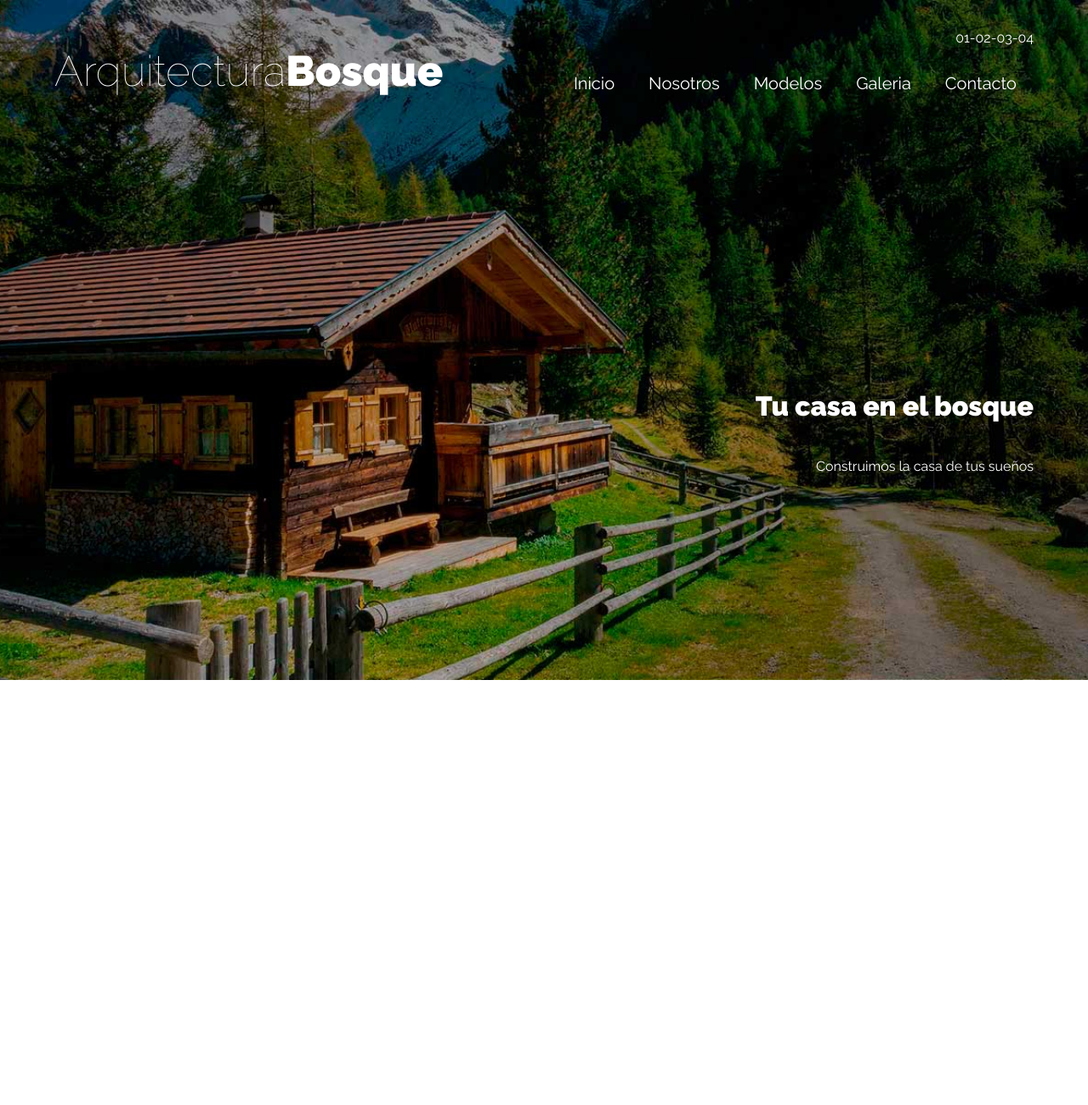
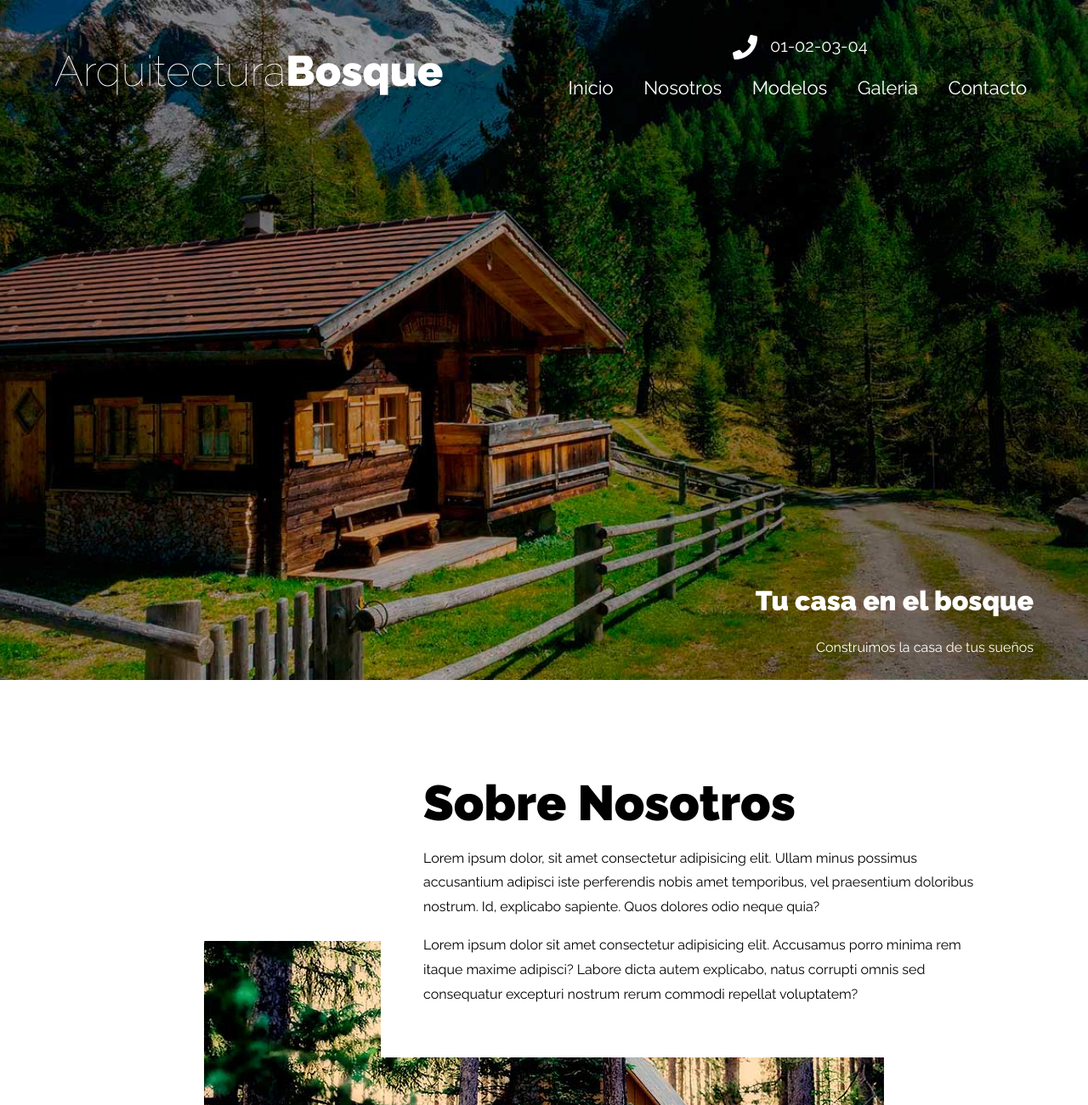
Before and after one commit to Davidkuguk/forest-architecture, a plain HTML site: page index.html in a window 1280 px wide. Shown: the top 1300 px of the page at 85% size. Before the commit the page ends 800 px from the top, so only its background shows below. Drawn offline with nearby package versions, Linux system fonts and the light colour scheme.

Commit message:
se acomoda el slogan y se redimenciona la imagen

```diff
--- a/css/style.css
+++ b/css/style.css
@@ -77,7 +77,7 @@ img {
   background-image: url(../img/hero.jpg);
   background-repeat: no-repeat;
   background-size: cover;
-  background-position: center;
+  background-position: center center;
   padding: 5rem 0;
   color: var(--blanco);
 }
@@ -85,11 +85,14 @@ img {
 .contenido-header {
   display: flex;
   flex-direction: column;
-  height: calc(60rem - 4rem);
+  height: 100vh;
   justify-content: space-between;
 }
 
 .nombre-sitio {
+  display: flex;
+  align-items: center;
+  justify-content: center;
   font-weight: 100;
 }
 
@@ -104,10 +107,18 @@ img {
 }
 
 .telefono {
+  display: flex;
+  gap: 1rem;
+  font-size: 2rem;
 }
 .telefono::before {
+  display: block;
   content: "";
-  background-image: url;
+  width: 4rem;
+  height: 4rem;
+  background-image: url(../img/telefono.png);
+  background-repeat: no-repeat;
+  background-position: center center;
 }
 
 .navegacion {
@@ -138,11 +149,37 @@ img {
   color: #111111;
 }
 
+/* ARREGLAR */
 .slogan {
   display: flex;
-  justify-content: flex-end;
-  align-items: flex-end;
+  justify-content: center;
+  align-items: center;
   flex-direction: column;
+  padding-bottom: 70%;
+}
+
+.slogan h2,
+.slogan p {
+  margin: 0;
+}
+
+/* NOSOTROS */
+.nosotros {
+  display: grid;
+  grid-template-rows: repeat(2, 1fr);
+  background-image: url(../img/nosotros.jpg);
+  background-repeat: no-repeat;
+  background-position: bottom center;
+}
+
+.contenido-nosotros {
+  background-color: #fff;
+  padding: 5rem;
+}
+
+.contenido-nosotros h2,
+.contenido-nosotros p {
+  margin-bottom: 1rem;
 }
 
 @media (min-width: 768px) {
@@ -173,5 +210,69 @@ img {
     flex-direction: row;
     justify-content: space-between;
     align-items: center;
+    width: 100%;
+  }
+
+  .nosotros {
+    display: grid;
+    grid-template-columns: repeat(3, 1fr);
+  }
+
+  .contenido-nosotros {
+    grid-column: 2/4;
   }
 }
+
+@media (min-width: 767px) {
+  .nombre-sitio {
+    display: flex;
+    flex-direction: column;
+  }
+
+  .contacto {
+    display: flex;
+    justify-content: center;
+    align-items: center;
+  }
+
+  .link {
+    padding: 0.78rem;
+  }
+
+  .slogan {
+    display: flex;
+    justify-content: end;
+    align-items: end;
+    flex-direction: column;
+    margin-bottom: 2rem; /* Agrega un margen inferior para espaciamiento */
+    padding-bottom: 2%;
+  }
+}
+
+@media (min-width: 1200px) {
+  .contenido-header {
+    max-width: 150rem;
+  }
+
+  .logo {
+    display: flex;
+    justify-content: flex-start;
+    align-items: end;
+  }
+
+  .nombre-sitio {
+    display: flex;
+    flex-direction: row;
+    align-items: start;
+    justify-content: start;
+  }
+
+  .navegacion {
+    justify-content: space-around;
+    gap: 2rem;
+  }
+
+  .link {
+    font-size: 2.2rem;
+  }
+}
--- a/index.html
+++ b/index.html
@@ -32,14 +32,29 @@
                     </nav>
                 </div>
             </div>
-
-            <div class="slogan">
-                <h1>Tu casa en el bosque</h1>
-                <p>Construimos la casa de tus sueños</p>
+            <div class="fondo-slogan">
+                <div class="slogan">
+                    <h1>Tu casa en el bosque</h1>
+                    <p>Construimos la casa de tus sueños</p>
+                </div>
             </div>
         </div>
 
+
     </header>
+
+    <section class="contenedor nosotros mt-5">
+        <div class="contenido-nosotros">
+            <h2>Sobre Nosotros</h2>
+
+            <p>Lorem ipsum dolor, sit amet consectetur adipisicing elit. Ullam minus possimus accusantium adipisci iste
+                perferendis nobis amet temporibus, vel praesentium doloribus nostrum. Id, explicabo sapiente. Quos
+                dolores odio neque quia?</p>
+            <p>Lorem ipsum dolor sit amet consectetur adipisicing elit. Accusamus porro minima rem itaque maxime
+                adipisci? Labore dicta autem explicabo, natus corrupti omnis sed consequatur excepturi nostrum rerum
+                commodi repellat voluptatem?</p>
+        </div>
+    </section>
 </body>
 
 </html>
```
